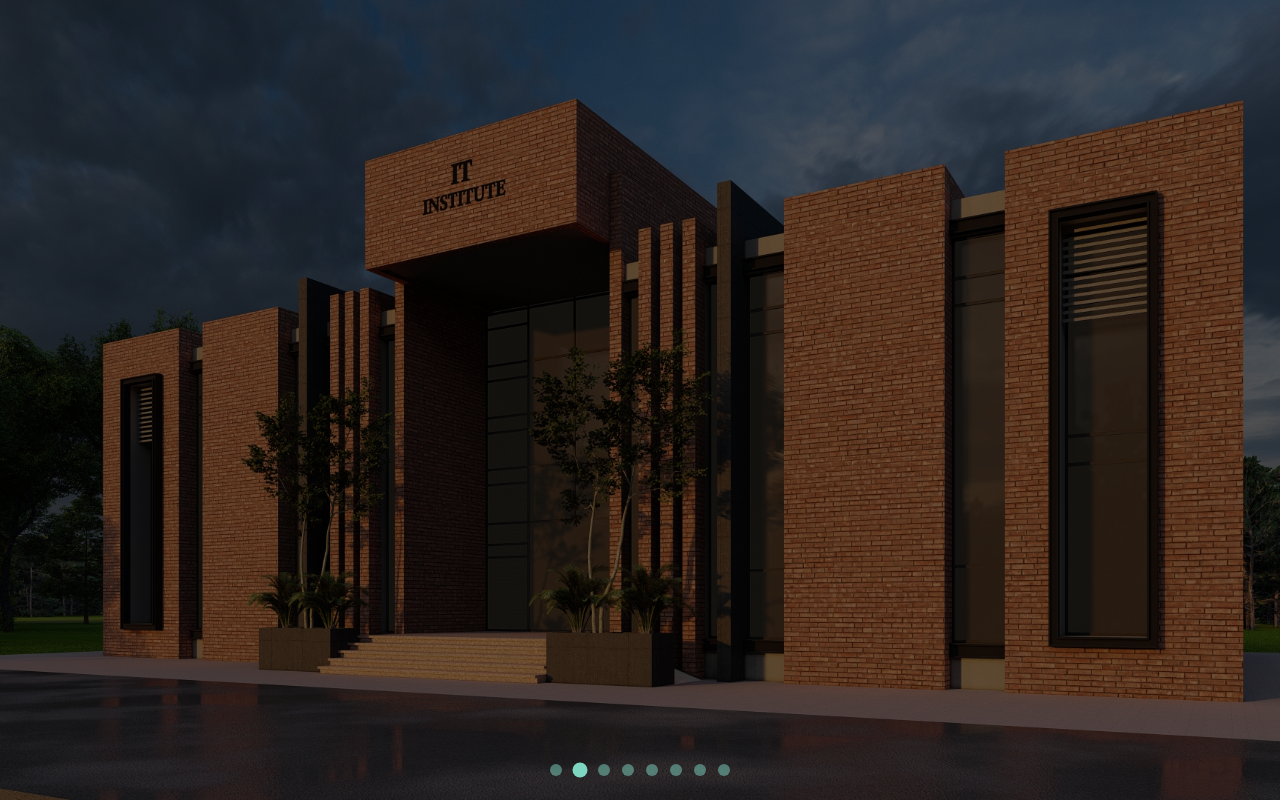
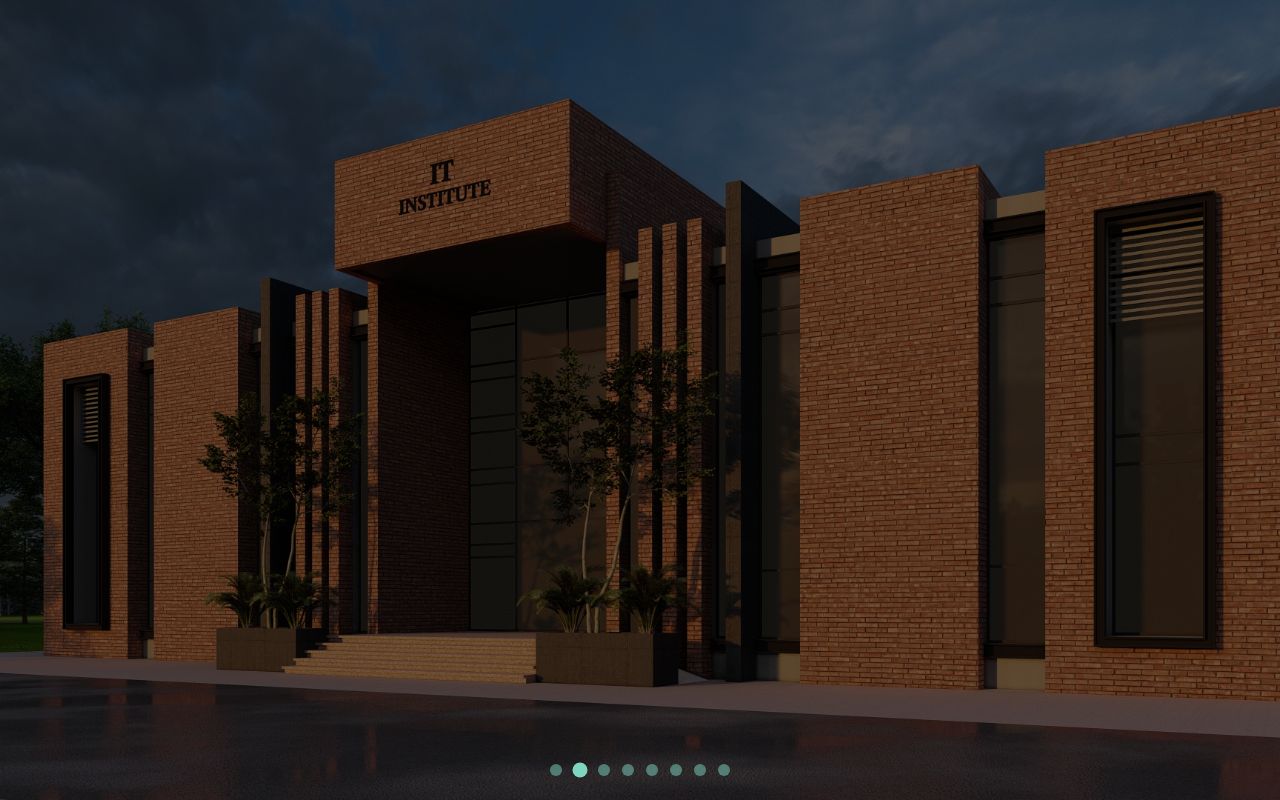
Before and after one commit to evibes-solutions/HIARC, a Next.js app in the folder code/: page /components/Home in a window 1280 px wide. Built offline with nearby package versions, Linux system fonts and the light colour scheme.

Commit message:
home page updated

```diff
--- a/code/src/app/components/Home/page.tsx
+++ b/code/src/app/components/Home/page.tsx
@@ -29,7 +29,7 @@ export default function Home() {
   return (
     <section
       id="home"
-      className="relative h-screen w-full overflow-hidden bg-[#1A3C36]"
+      className="relative w-full overflow-hidden bg-[#1A3C36] h-[50vh] sm:h-[80vh] md:h-screen"
     >
       <div className="absolute inset-0 transition-opacity duration-1000">
         <Image
@@ -37,7 +37,7 @@ export default function Home() {
           alt={`Slide ${currentIndex + 1}`}
           fill
           priority
-          className=" w-full h-full"
+          className="object-cover"
         />
       </div>
 
--- a/code/src/app/globals.css
+++ b/code/src/app/globals.css
@@ -14,7 +14,7 @@
 
 @media (prefers-color-scheme: dark) {
   :root {
-    --background: #0a0a0a;
+    --background: #122925;
     --foreground: #ededed;
   }
 }
--- a/code/src/app/page.tsx
+++ b/code/src/app/page.tsx
@@ -12,7 +12,7 @@ export default function HomePage() {
     <div className="min-h-screen bg-[#1A3C36] text-white">
       <NavBar />
       <DotNavigation />
-
+      {/* <div className='mt-24'></div> */}
       <section id="home">
         <Home />
       </section>
```
